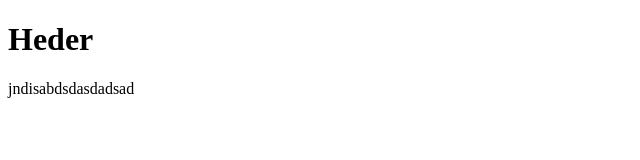
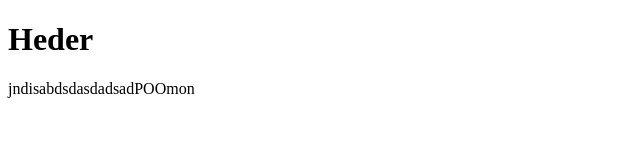
Before and after one commit to Heder-dim/TestGitCurse, a plain HTML site: page index.html in a window 1280 px wide. Shown: the full height of the page, 0-640 px from the left. Drawn offline with Linux system fonts and the light colour scheme.

Commit message:
Atualização

```diff
--- a/index.html
+++ b/index.html
@@ -10,7 +10,7 @@
 <body>
     <h1>Heder</h1>
     <footer>
-        jndisabdsdasdadsad
+        jndisabdsdasdadsadPOOmon
     </footer>
 </body>
 
```
